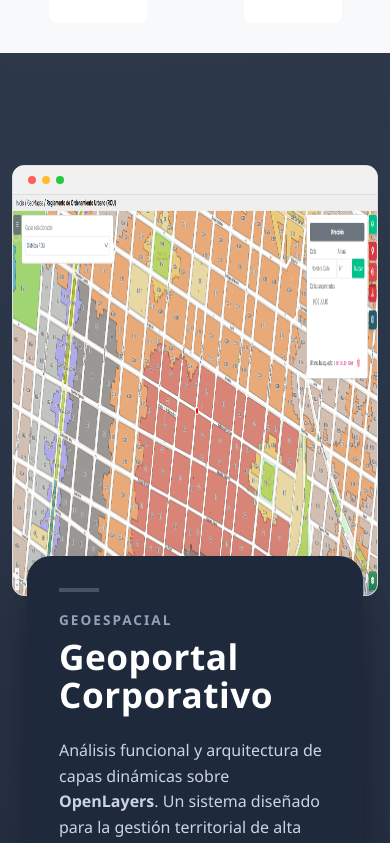
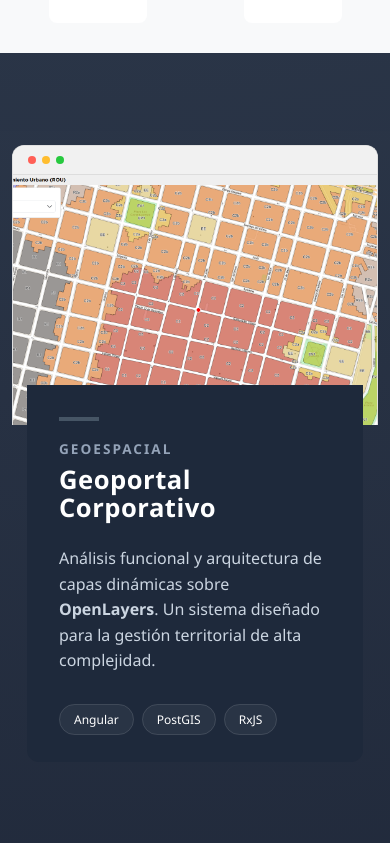
Before and after one commit to lc2802/Portfolio, an Angular app: page / in a window 390 px wide. Shown: the part 2460-3303 px from the top of the page. Built offline with nearby package versions, Linux system fonts and the light colour scheme.

Commit message:
Update projects.component.css

```diff
--- a/src/app/components/projects/projects.component.css
+++ b/src/app/components/projects/projects.component.css
@@ -30,7 +30,7 @@
 .mockup-browser img {
   width: 100%;
   height: 25rem;
-  /* object-fit: contain; */
+  object-fit: cover;
 }
 
 /* Tarjeta Flotante Pinterest Style */
@@ -107,3 +107,53 @@
     padding: 2rem;
   }
 }
+/* src/app/components/projects/projects.component.css */
+
+/* --- TUS ESTILOS ACTUALES --- */
+/* Asegurate de tener los estilos de escritorio que definimos antes */
+
+
+/* --- RESPONSIVE MEDIA QUERY (PANTALLAS CHICAS < 720px) --- */
+@media (max-width: 720px) {
+
+  /* 1. Forzamos que las columnas ocupen el 100% */
+  .col-lg-8, .col-lg-4 {
+    width: 100% !important;
+    display: block !important;
+  }
+
+  /* 2. El mockup del navegador */
+  .mockup-browser {
+    border-radius: 12px 12px 0 0 !important; /* Redondeado solo arriba */
+    border-bottom: none;
+  }
+
+  .mockup-browser img {
+    height: 250px !important; /* Imagen más chica en celus */
+    object-fit: cover;
+  }
+
+  /* 3. La tarjeta de información (info-glass-card) */
+  .info-glass-card {
+    margin-top: 0 !important; /* Eliminamos el solapamiento negativo */
+    border-radius: 0 0 12px 12px !important; /* Redondeado solo abajo para unirlo al mockup */
+    padding: 2rem !important;
+    box-shadow: none; /* Quitamos sombra pesada en móvil */
+  }
+
+  /* 4. Quitamos el margen lateral que usábamos para pisar la imagen en PC */
+  .project-text-wrapper,
+  .invert .project-text-wrapper {
+    margin-left: 0 !important;
+    margin-right: 0 !important;
+    padding: 0 15px; /* Un poco de aire a los costados */
+  }
+
+  .title {
+    font-size: 1.6rem !important; /* Título más acorde al celu */
+  }
+
+  .project-card-premium {
+    padding: 20px 0 !important;
+  }
+}
```
